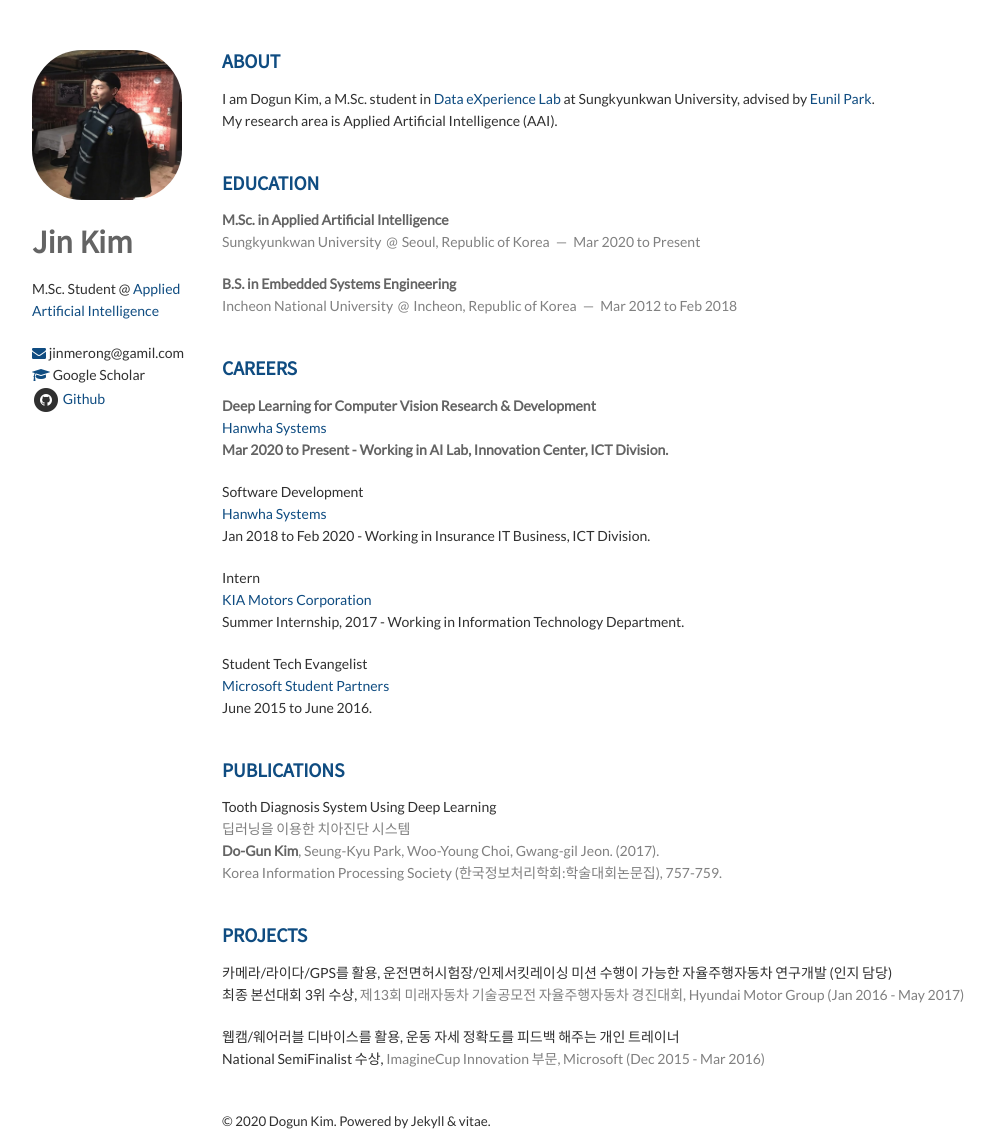
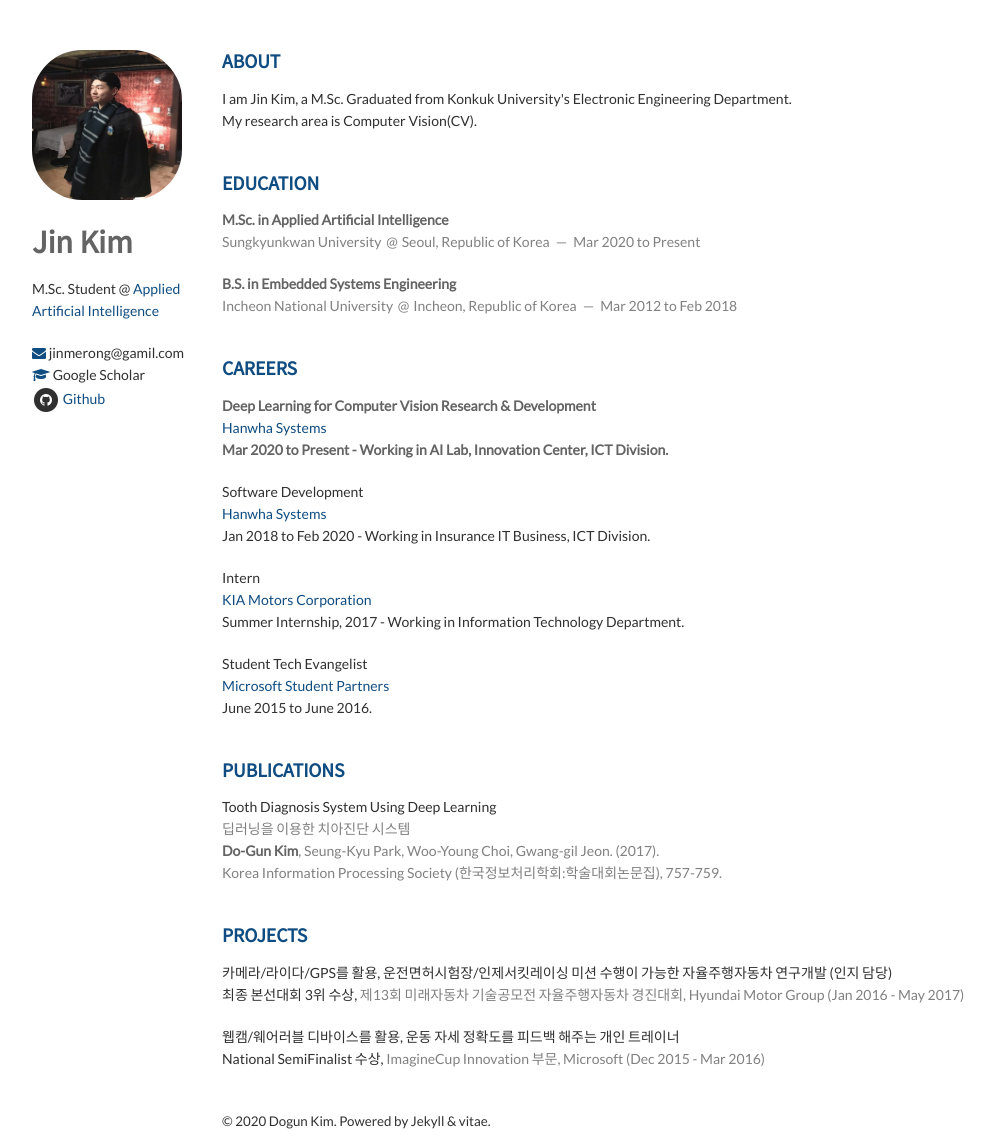
Before and after one commit to K-I-M-J-I-N/K-I-M-J-I-N.github.io, a Jekyll site: the page built from index.html, in a window 1280 px wide. Shown: the whole page, without its empty margins (138-1133 px from the left). Built offline with Jekyll 4.4.1, drawn with Linux system fonts in a browser that asks for light colours; nearby versions of some CDN libraries; the list of posts is cut into pages by our own code.

Commit message:
Update about.html

```diff
--- a/_includes/about.html
+++ b/_includes/about.html
@@ -2,8 +2,8 @@
     <h1>About</h1>
     <article>
         <p>
-          I am Dogun Kim, a M.Sc. student in <a href="http://dsl.skku.edu">Data eXperience Lab</a> at Sungkyunkwan University, advised by <a href="http://eunilpark.com">Eunil Park</a>. </br>
-          My research area is Applied Artificial Intelligence (AAI).
+          I am Jin Kim, a M.Sc. Graduated from Konkuk University's Electronic Engineering Department. </br>
+          My research area is Computer Vision(CV).
          </br>
         </p>
     </article>
```
